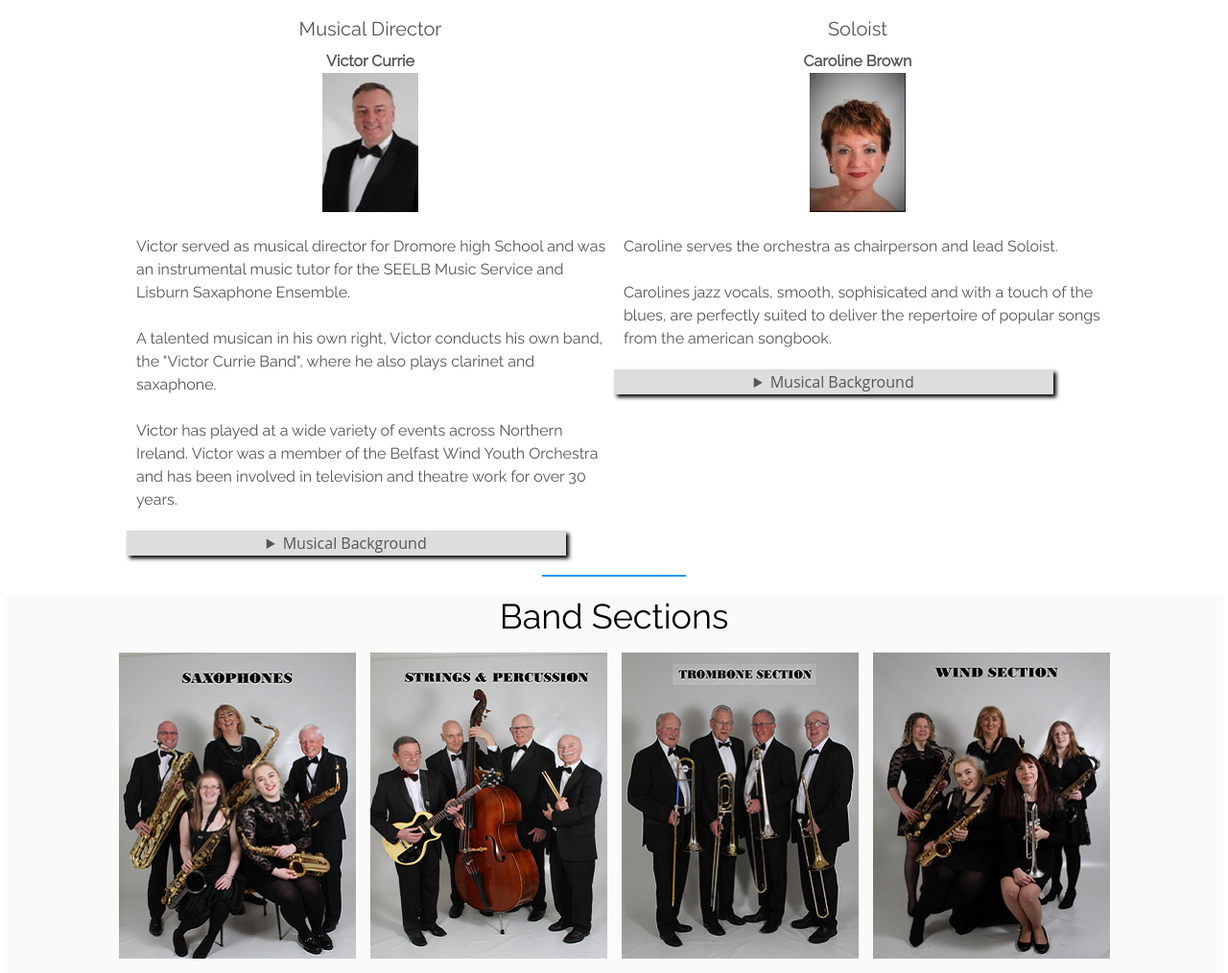
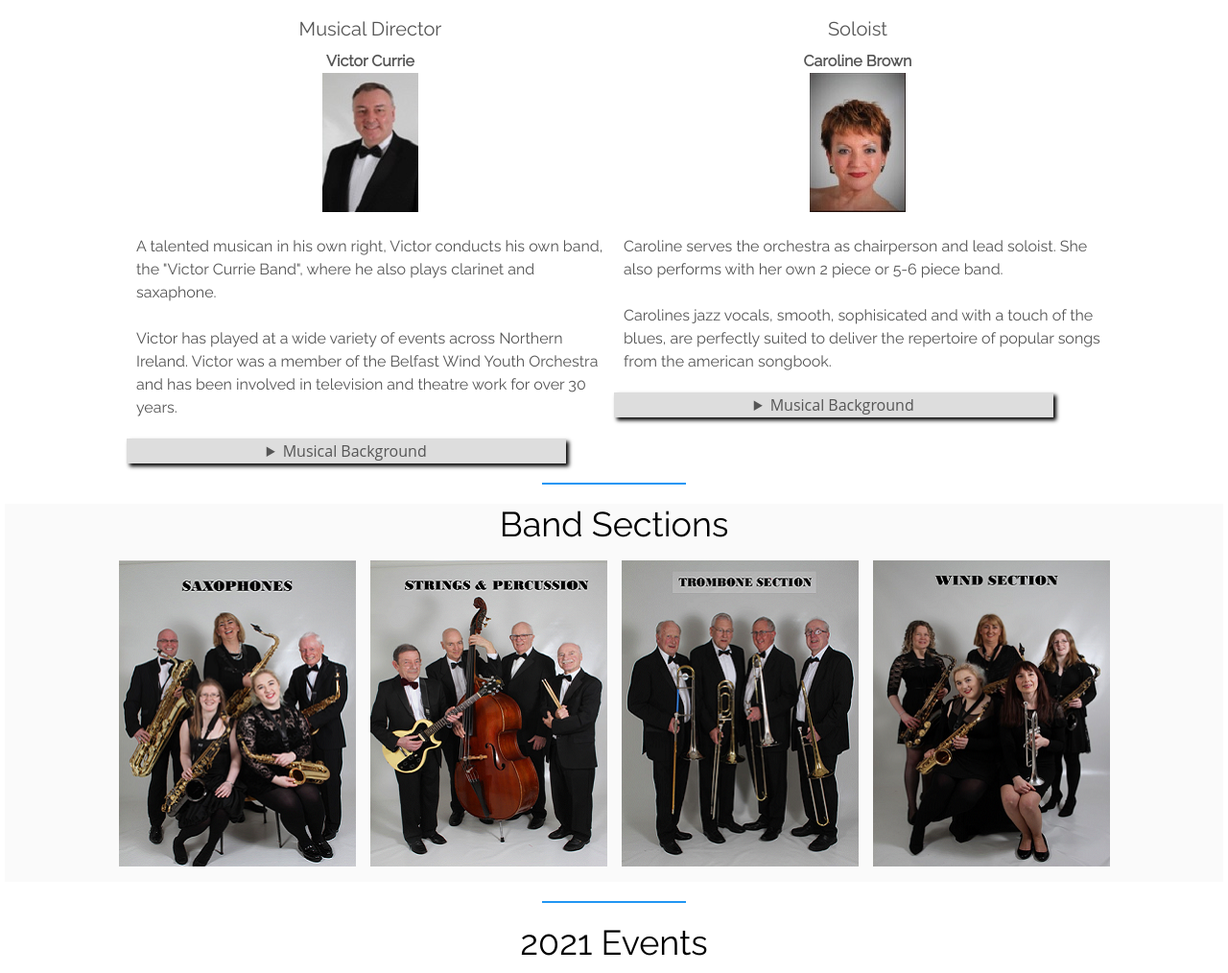
Before and after one commit to mboomer/belfast-jazz-orchestra, a PHP site: page / in a window 1280 px wide. Shown: the part 1034-2048 px from the top of the page at 96% size. Run offline with PHP 8.4, Linux system fonts and the light colour scheme; data that the repository does not hold is empty; some libraries are stand-ins or nearby versions.

Commit message:
Updated Victors Bio

```diff
--- a/index.php
+++ b/index.php
@@ -147,19 +147,14 @@
             <ul class="grid">
                 <li><h4>Musical Director</h4>
                     <div><span class="musical-direction">Victor Currie</span></div>
-                    <img src="img/victor-currie.jpg" alt="Victor Curry>">
-                    <p><br>Victor served as musical director for Dromore high School and was an instrumental music tutor for the SEELB Music Service and Lisburn Saxaphone Ensemble.<br><br>
-                    A talented musican in his own right, Victor conducts his own band, the "Victor Currie Band", where he also plays clarinet and saxaphone.<br><br>
+                    <img src="img/victor-currie.jpg" alt="Victor Curry">
+                    <p><br>A talented musican in his own right, Victor conducts his own band, the "Victor Currie Band", where he also plays clarinet and saxaphone.<br><br>
                     Victor has played at a wide variety of events across Northern Ireland. Victor was a member of the Belfast Wind Youth Orchestra and has been involved in television and theatre work for over 30 years. </p>
 
                     <div data-accordion="1">
                         <details>
                             <summary>Musical Background</summary>
-                            <p>
-                                Victor served as musical director for Dromore high School and was an instrumental music tutor for the SEELB Music Service and Lisburn Saxaphone Ensemble.<br><br>
-                                A talented musican in his own right, Victor conducts his own band, the "Victor Currie Band", where he also plays clarinet and saxaphone.<br><br>
-                                Victor has played at a wide variety of events across Northern Ireland. Victor was a member of the Belfast Wind Youth Orchestra and has been involved in television and theatre work for over 30 years.
-                            </p>
+                            <p><br>Victor has been a music educator for over 30 years, he served as musical director for Dromore high School and was an instrumental music tutor for the SEELB Music Service and Lisburn Saxaphone Ensemble.<br><br>Victor has had a long career as a working musician playing clarinet and saxophone with all types of bands over the years. He has played at musicals, shows, concerts and has been involved in television and radio recording.<br><br>Victor fronts his own smaller band and enjoys a wide range of musical styles.<br><br>Victor enjoys working with the members of the Belfast Swing Jazz Orchestra and has been delighted with the improvement over recent years and is delighted with the audience and dancers response to the music programmes.</p>
                         </details>
                     </div>
 
@@ -167,8 +162,8 @@
                 <li><h4>Soloist</h4>
                     <div><span class="musical-direction">Caroline Brown</span></div>
                     <img src="img/caroline-brown.jpg" alt="Caroline Brown>">
-                    <p><br>Caroline serves the orchestra as chairperson and lead Soloist.<br><br>
-                    Carolines jazz vocals, smooth, sophisicated and with a touch of the blues, are perfectly suited to deliver the repertoire of popular songs from the american songbook.</p>
+                    <p><br>Caroline serves the orchestra as chairperson and lead soloist. She also performs with her own 2 piece or 5-6 piece band.<br><br>
+                    Carolines jazz vocals, smooth, sophisicated and with a touch of the blues, are perfectly suited to deliver the repertoire of popular songs from the american songbook.<br></p>
 
                     <div data-accordion="2">
                         <details>
```
